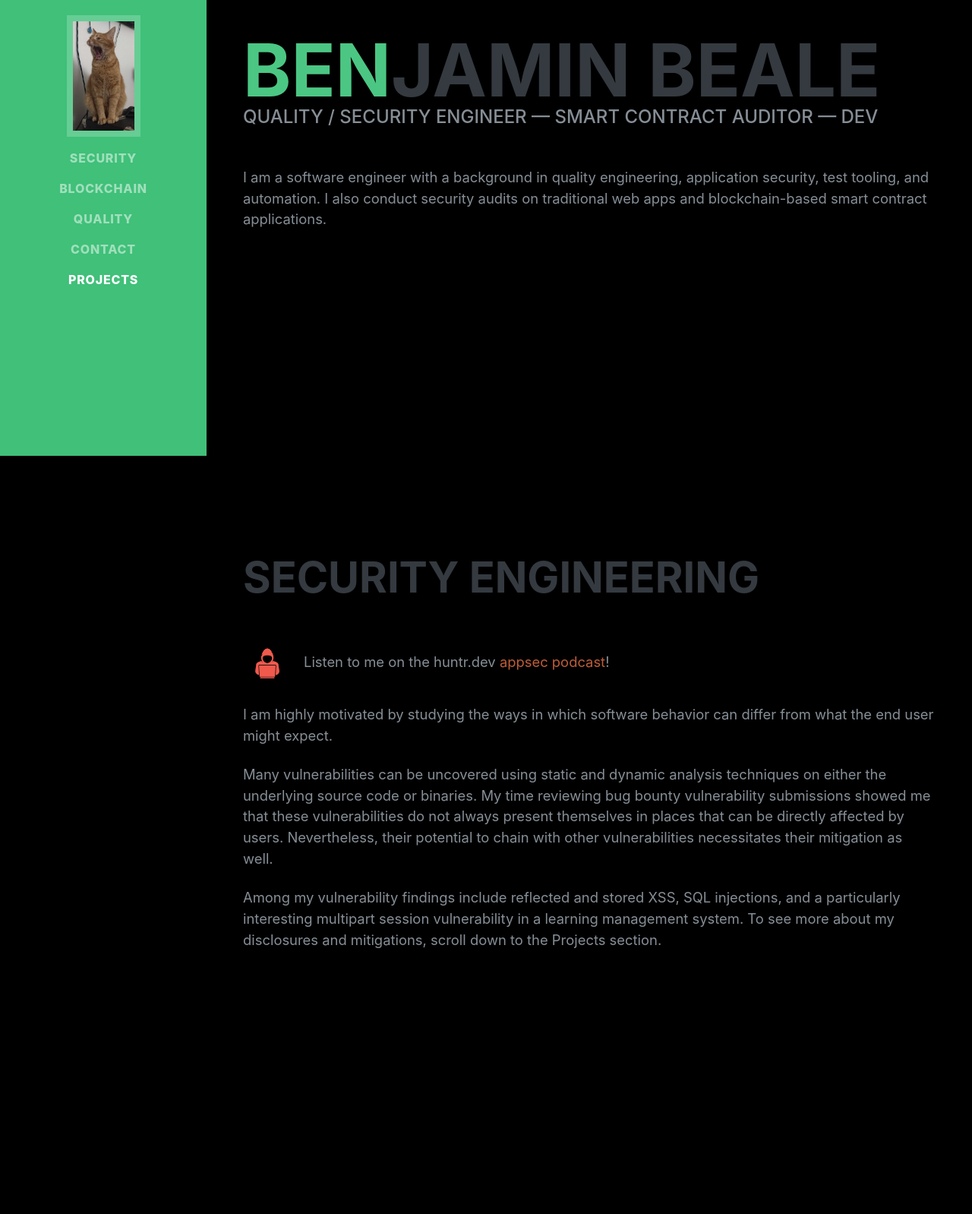
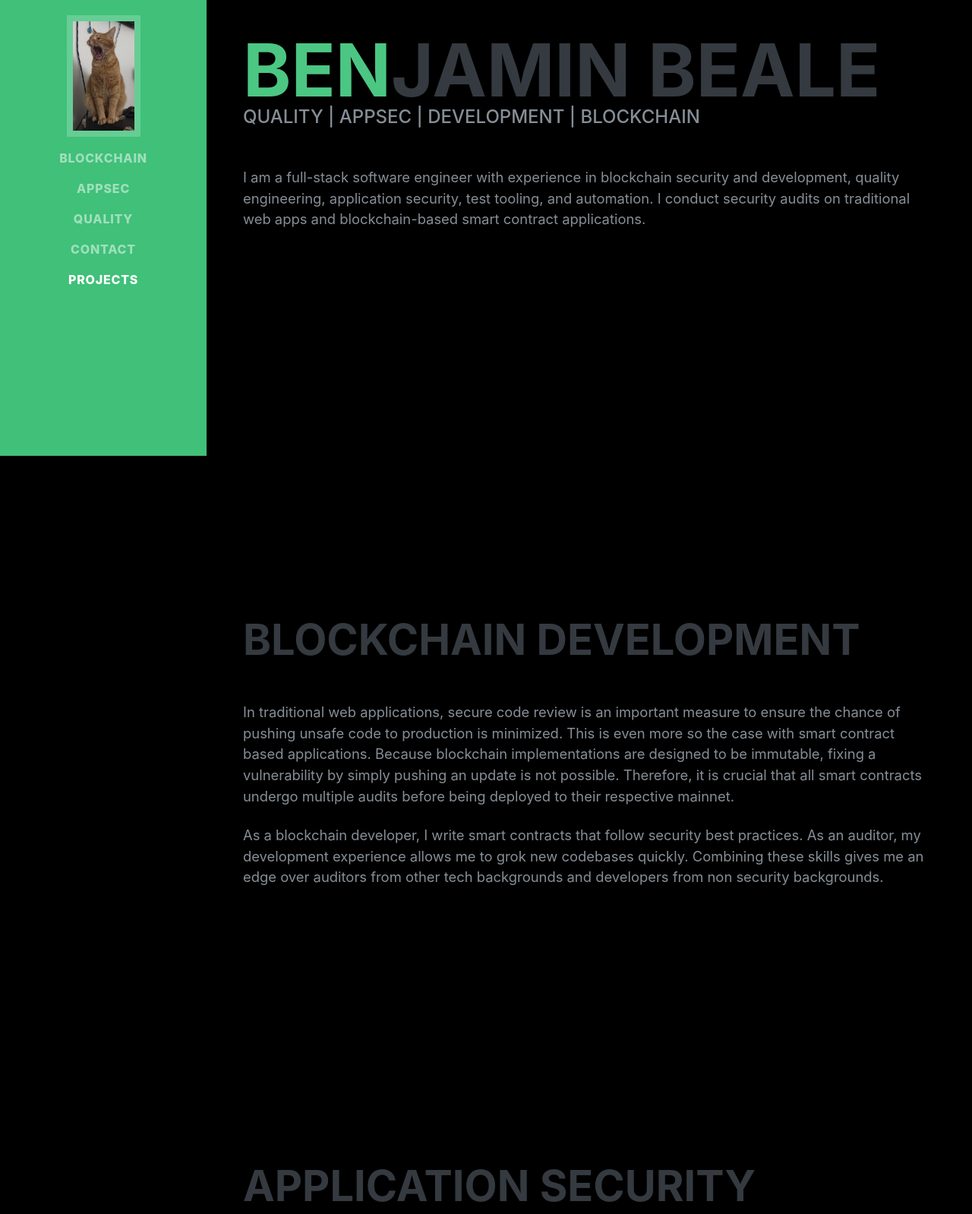
Before and after one commit to bbeale/bbeale.github.io, a plain HTML site: page index.html in a window 1280 px wide. Shown: the part 200-1798 px from the top of the page at 76% size. Drawn offline with Linux system fonts and the light colour scheme; a web font is replaced by a local one.

Commit message:
Landing page updates.

```diff
--- a/index.html
+++ b/index.html
@@ -36,8 +36,8 @@
 		</button>
 		<div class="collapse navbar-collapse" id="navbarSupportedContent">
 			<ul class="navbar-nav">
-				<li class="nav-item"><a class="nav-link js-scroll-trigger" href="#sec">Security</a></li>
 				<li class="nav-item"><a class="nav-link js-scroll-trigger" href="#blc">Blockchain</a></li>
+				<li class="nav-item"><a class="nav-link js-scroll-trigger" href="#sec">Appsec</a></li>
 				<li class="nav-item"><a class="nav-link js-scroll-trigger" href="#qe">Quality</a></li>
 				<li class="nav-item"><a class="nav-link js-scroll-trigger" href="#contact">Contact</a></li>
 				<li class="nav-item"><a class="nav-link js-scroll-trigger" href="#projects">Projects</a></li>
@@ -46,13 +46,16 @@
 	</nav>
 
 	<div class="container-fluid p-0">
+
+		<!--About-->
 		<section class="resume-section p-3 p-lg-5 d-flex align-items-center" id="about">
 			<div class="w-100">
 				<h1 class="mb-0"><span class="first-name">Ben</span>jamin Beale</h1>
-				<div class="subheading mb-5">quality / security engineer — smart contract auditor — dev</div>
+				<div class="subheading mb-5">quality | appsec | development | blockchain</div>
 				<p class="lead mb-5 mb-md-5">
-					I am a software engineer with a background in quality engineering,
-					application security, test tooling, and automation. I also conduct security audits on traditional web apps and blockchain-based smart contract applications.
+					I am a full-stack software engineer with experience in blockchain security and development, quality
+					engineering, application security, test tooling, and automation. I conduct security audits on
+					traditional web apps and blockchain-based smart contract applications.
 				</p>
 				<hr class="m-0">
 			</div>
@@ -60,12 +63,37 @@
 
 		<hr class="m-0">
 
+		<!--Blockchain-->
+		<section class="resume-section p-3 p-lg-5 d-flex align-items-center" id="blc">
+			<div class="w-100">
+				<h2 class="mb-5">Blockchain Development</h2>
+				<p class="lead mb-4">In	traditional web applications, secure code review is an important measure to
+					ensure the chance of pushing unsafe code to production is minimized. This is even more so the
+					case with smart contract based applications. Because blockchain implementations are designed to
+					be immutable, fixing a vulnerability by simply pushing an update is not possible. Therefore, it
+					is crucial that all smart contracts undergo multiple audits before being deployed to their
+					respective mainnet.
+				</p>
+
+				<p class="lead mb-4">As a blockchain developer, I write smart contracts that follow security best
+					practices. As an auditor, my development experience allows me to grok new codebases quickly.
+					Combining these skills gives me an edge over auditors from other tech backgrounds and developers
+					from non security backgrounds.
+				</p>
+			</div>
+		</section>
+
+		<hr class="m-0">
+
+		<!--Security-->
 		<section class="resume-section p-3 p-lg-5 d-flex align-items-center" id="sec">
 			<div class="w-100">
-				<h2 class="mb-5">Security Engineering</h2>
+				<h2 class="mb-5">Application Security</h2>
 
 				<div class="media">
-					<img src="img/huntr-logo.png" class="align-self-center mr-3 img-fluid huntr-icon" alt="huntr-logo">
+					<a href="https://huntr.dev/users/bbeale/" target="_blank" rel="noopener noreferrer">
+						<img src="img/huntr-logo.png" class="align-self-center mr-3 img-fluid huntr-icon" alt="huntr-logo">
+					</a>
 					<div class="media-body">
 						<p class="lead mt-3 ">Listen to me on the huntr.dev <a href="https://www.huntr.dev/blog/podcast-just-do-it" target="_blank" rel="noopener noreferrer">appsec podcast</a>!</p>
 					</div>
@@ -92,17 +120,7 @@
 
 		<hr class="m-0">
 
-		<section class="resume-section p-3 p-lg-5 d-flex align-items-center" id="blc">
-			<div class="w-100">
-				<h2 class="mb-5">Blockchain Security</h2>
-				<p class="lead mb-4">
-					In	traditional web applications, at least for some vulnerability classes, secure code review is often the only measure to ensure the chance of pushing unsafe code to production is minimized. This is even more so the case with smart contract based applications. Because blockchains are designed to be immutable, fixing a vulnerability by simply pushing an update is not possible. Therefore, all smart contracts should undergo multiple audits before being deployed to their respective mainnet.
-				</p>
-			</div>
-		</section>
-
-		<hr class="m-0">
-
+		<!--Quality-->
 		<section class="resume-section p-3 p-lg-5 d-flex align-items-center" id="qe">
 			<div class="w-100">
 				<h2 class="mb-5">Quality Engineering</h2>
@@ -118,6 +136,7 @@
 
 		<hr class="m-0">
 
+		<!--Contact-->
 		<section class="resume-section p-3 p-lg-5 d-flex align-items-center" id="contact">
 			<div class="w-100">
 				<h2 class="mb-5">Get a hold of me</h2>
@@ -126,23 +145,42 @@
 					<a href="https://www.linkedin.com/in/beale1bj" target="_blank" rel="noopener noreferrer"><i class="fab fa-linkedin-in"></i></a>
 					<a href="https://github.com/bbeale" target="_blank" rel="noopener noreferrer"><i class="fab fa-github"></i></a>
 					<a href="mailto:beale.ben@gmail.com" target="_blank" rel="noopener noreferrer"><i class="fa fa-envelope"></i></a>
-					<a href="https://www.huntr.dev/users/bbeale" target="_blank" rel="noopener noreferrer"><i
-							class="fas fa-custom-huntr"></i></a>
 				</div>
 			</div>
 		</section>
 
 		<hr class="m-0">
 
+		<!--Projects-->
 		<section class="resume-section p-3 p-lg-5 d-flex align-items-center" id="projects">
 			<div class="w-100">
 				<h2 class="mb-5">Projects</h2>
 
 				<div class="accordion" id="projectAccordion">
+					<!--bloc-->
+					<div class="card">
+						<div id="headingBloc">
+							<a class="btn btn-dark project-type" data-toggle="collapse" data-target="#collapseBloc"
+							   href="#bloc-projects" role="button" aria-expanded="false">Blockchain</a>
+						</div>
+
+						<div id="collapseBloc"
+							 class="collapse" aria-labelledby="headingBloc" data-parent="#projectAccordion">
+							<div class="card card-body project-dropdown">
+								<p class="sec-header">Smart Contract Audits</p>
+								<ul class="project-list">
+									<li><a href="https://github.com/solidified-platform/audits/blob/master/Audit%20Report%20-%20Mobie%20%5B24-09-2020%5D%20(1).pdf" target="_blank" rel="noopener noreferrer">Mobie</a> - Universal payments and rewards ecosystem.</li>
+									<li><a href="https://github.com/solidified-platform/audits/blob/master/Audit%20Report%20-%20Dubois%20Gold%20%5B04.11.2020%5D.pdf" target="_blank" rel="noopener noreferrer">DuBois Gold</a> - DuBois Gold Market Solidity contracts.</li>
+								</ul>
+							</div>
+						</div>
+					</div>
+
+					<!--sec-->
 					<div class="card">
 						<div id="headingSec">
 							<a class="btn btn-dark project-type" data-toggle="collapse" data-target="#collapseSec"
-							   href="#sec-projects" role="button" aria-expanded="false">Application Security</a>
+							   href="#sec-projects" role="button" aria-expanded="false">Appsec</a>
 						</div>
 
 						<div id="collapseSec"
@@ -186,28 +224,11 @@
 						</div>
 					</div>
 
-					<div class="card">
-						<div id="headingBloc">
-							<a class="btn btn-dark project-type" data-toggle="collapse" data-target="#collapseBloc"
-							   href="#bloc-projects" role="button" aria-expanded="false">Blockchain Security</a>
-						</div>
-
-						<div id="collapseBloc"
-							 class="collapse" aria-labelledby="headingBloc" data-parent="#projectAccordion">
-							<div class="card card-body project-dropdown">
-								<p class="sec-header">Smart Contract Audits</p>
-								<ul class="project-list">
-									<li><a href="https://github.com/solidified-platform/audits/blob/master/Audit%20Report%20-%20Mobie%20%5B24-09-2020%5D%20(1).pdf" target="_blank" rel="noopener noreferrer">Mobie</a> - Universal payments and rewards ecosystem.</li>
-									<li><a href="https://github.com/solidified-platform/audits/blob/master/Audit%20Report%20-%20Dubois%20Gold%20%5B04.11.2020%5D.pdf" target="_blank" rel="noopener noreferrer">DuBois Gold</a> - DuBois Gold Market Solidity contracts.</li>
-								</ul>
-							</div>
-						</div>
-					</div>
-
+					<!--qe-->
 					<div class="card">
 						<div id="headingQE">
 							<a class="btn btn-dark project-type" data-toggle="collapse" data-target="#collapseQE"
-							   href="#qe-projects" role="button" aria-expanded="false">Quality Engineering</a>
+							   href="#qe-projects" role="button" aria-expanded="false">Quality</a>
 						</div>
 
 						<div id="collapseQE" class="collapse" aria-labelledby="headingQE" data-parent="#projectAccordion">
@@ -223,10 +244,11 @@
 						</div>
 					</div>
 
+					<!--trading-->
 					<div class="card">
 						<div id="headingTrd">
 							<a class="btn btn-dark project-type" data-toggle="collapse" data-target="#collapseTrd"
-							   href="#trading-projects" role="button" aria-expanded="false">Trading Projects</a>
+							   href="#trading-projects" role="button" aria-expanded="false">Trading</a>
 						</div>
 
 						<div id="collapseTrd" class="collapse" aria-labelledby="headingTrd"
@@ -243,10 +265,11 @@
 						</div>
 					</div>
 
+					<!--other-->
 					<div class="card">
 						<div id="headingOther">
 							<a class="btn btn-dark project-type" data-toggle="collapse" data-target="#collapseOther"
-							   href="#other-projects" role="button" aria-expanded="false">Other Projects</a>
+							   href="#other-projects" role="button" aria-expanded="false">Other</a>
 						</div>
 
 						<div id="collapseOther" class="collapse" aria-labelledby="headingOther" data-parent="#projectAccordion">
@@ -262,6 +285,7 @@
 						</div>
 					</div>
 
+					<!--oss-->
 					<div class="card">
 						<div id="headingOS">
 							<a class="btn btn-dark project-type" data-toggle="collapse" data-target="#collapseOS"
```
